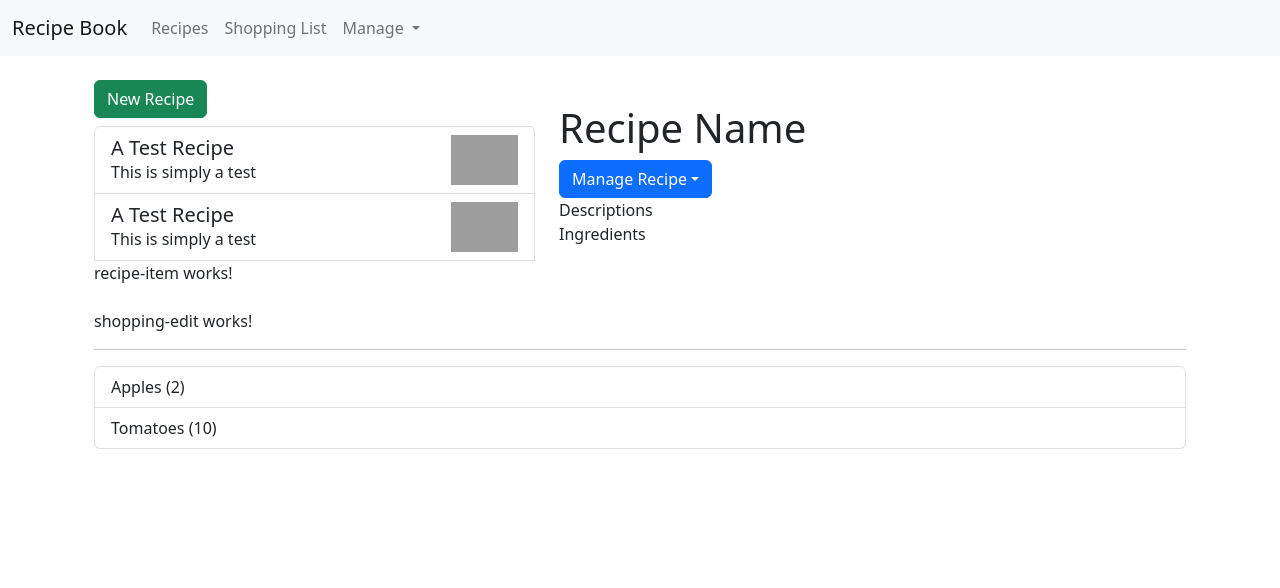
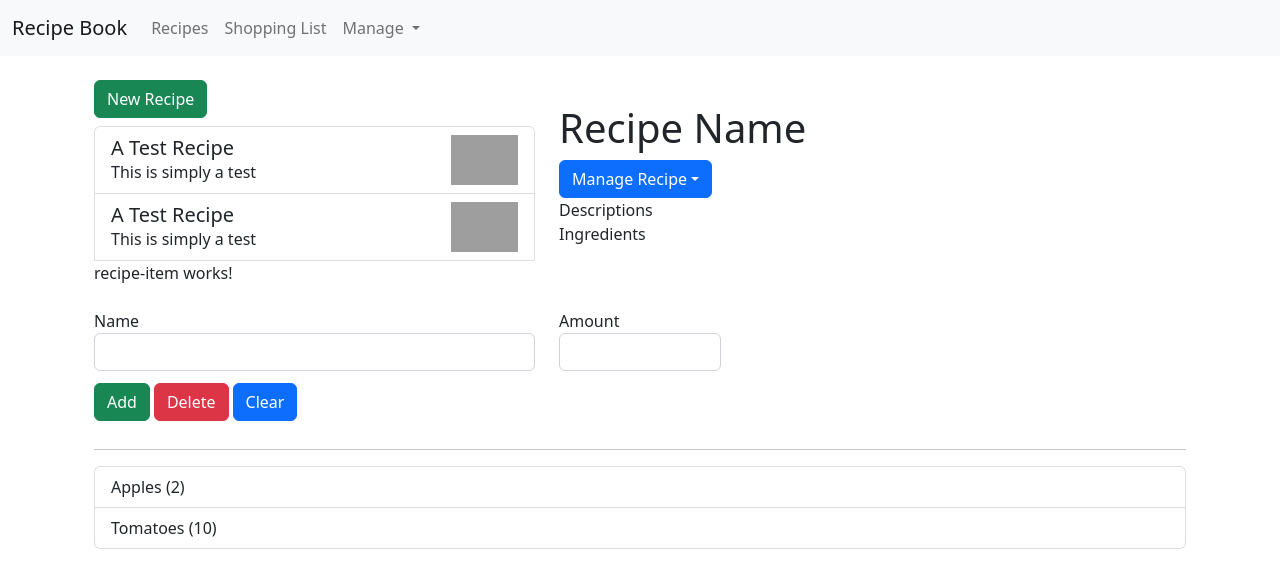
Before and after one commit to patricksalmeida/ng-complete-guide, an Angular app: page / in a window 1280 px wide. Shown: the top 588 px of the page. Built offline with nearby package versions, Linux system fonts and the light colour scheme; grey boxes are pictures that could not be loaded.

Commit message:
feat: add shopping edit structure

```diff
--- a/src/app/shopping-list/shopping-edit/shopping-edit.component.html
+++ b/src/app/shopping-list/shopping-edit/shopping-edit.component.html
@@ -1 +1,23 @@
-<p>shopping-edit works!</p>
+<div class="row">
+  <div class="col-xs-12">
+    <form>
+      <div class="row">
+        <div class="col-sm-5 form-group">
+          <label for="name">Name</label>
+          <input id="name" type="text" class="form-control">
+        </div>
+        <div class="col-sm-2 form-group">
+          <label for="amount">Amount</label>
+          <input id="amount" type="number" class="form-control">
+        </div>
+      </div>
+      <div class="row">
+        <div class="col-xs-12 my-2">
+          <button type="submit" class="btn btn-success">Add</button>
+          <button type="button" class="btn btn-danger m-1">Delete</button>
+          <button type="button" class="btn btn-primary">Clear</button>
+        </div>
+      </div>
+    </form>
+  </div>
+</div>
```
